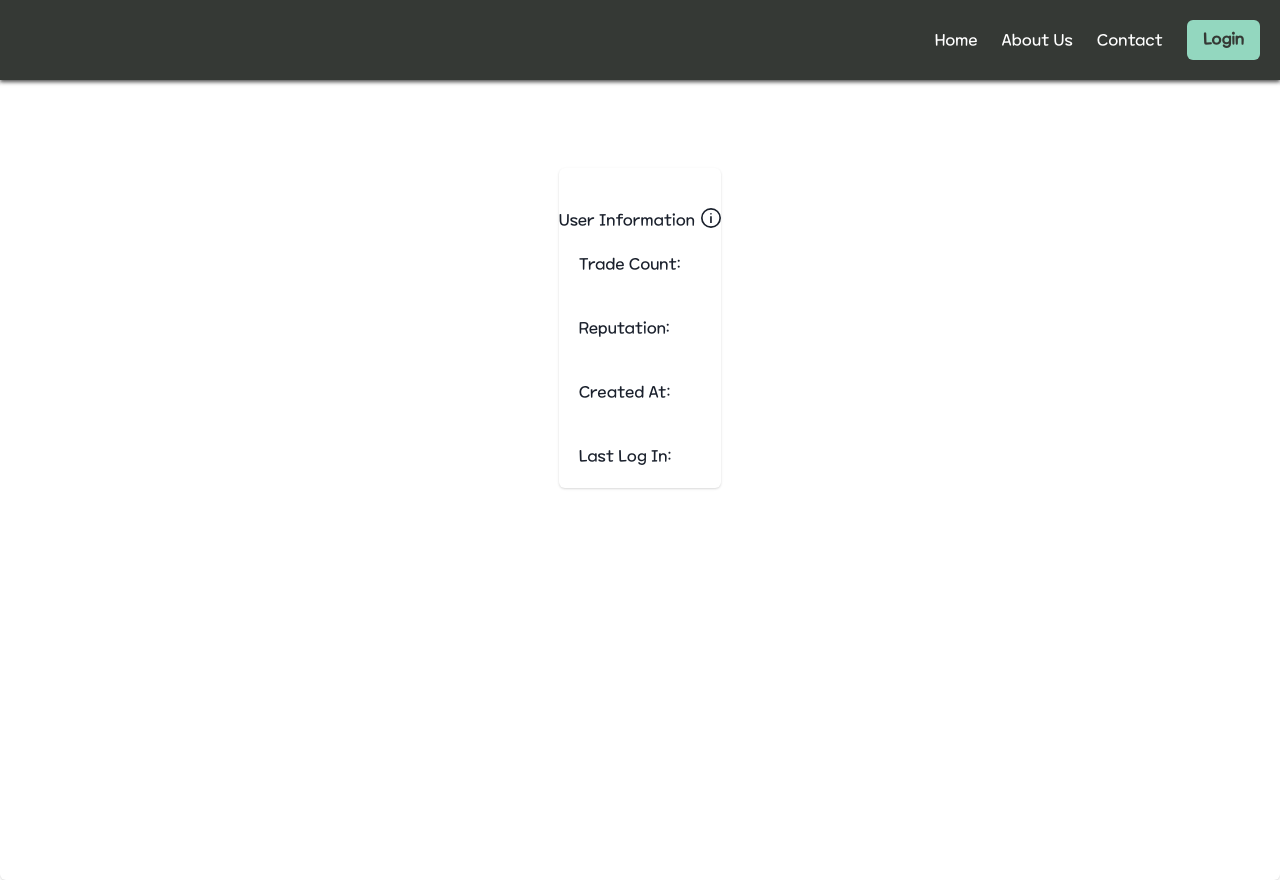
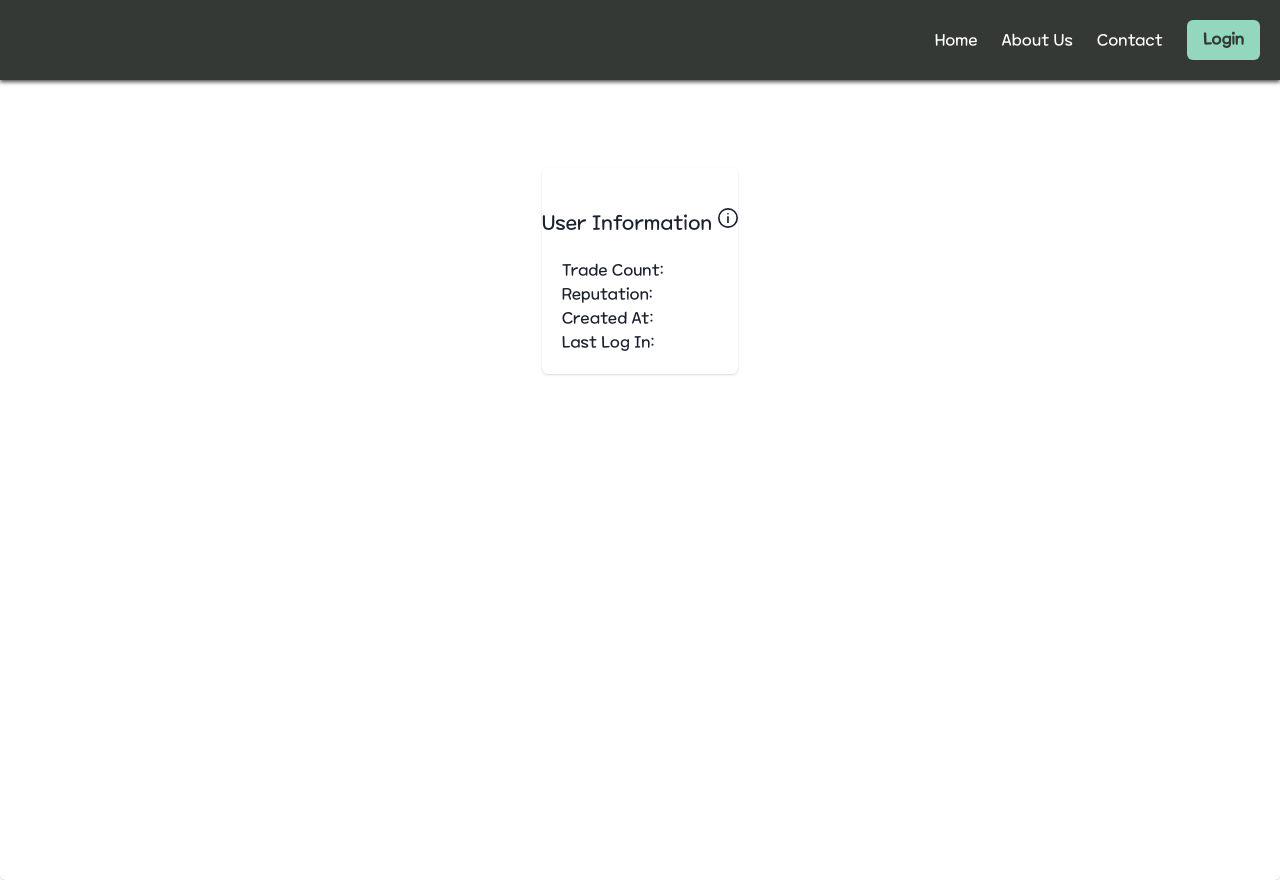
Before and after one commit to davidredziniak/maple-frenzy, a React (Create React App) app in the folder ui/: page /#/Profile in a window 1280 px wide. Built offline with nearby package versions, Linux system fonts and the light colour scheme; no server answers.

Commit message:
font change profile

```diff
--- a/ui/src/pages/Profile.js
+++ b/ui/src/pages/Profile.js
@@ -20,7 +20,7 @@ const ProfileBox = ({tc, r, ca, lli}) => {
         <Card>
         <Center>
             <Flex pt="5vh">
-              <Text>
+              <Text fontSize="20px">
                 User Information
               </Text>
               <Spacer pl=".5vw"/>
@@ -38,7 +38,7 @@ const ProfileBox = ({tc, r, ca, lli}) => {
               </Text>
             </Flex>
             <Flex>
-              <Text pt="5vh">
+              <Text>
                 Reputation:
               </Text>
               <Spacer />
@@ -47,7 +47,7 @@ const ProfileBox = ({tc, r, ca, lli}) => {
               </Text>
             </Flex>
             <Flex>
-              <Text pt="5vh">
+              <Text>
                 Created At:
               </Text>
               <Spacer />
@@ -56,7 +56,7 @@ const ProfileBox = ({tc, r, ca, lli}) => {
               </Text>
             </Flex>
             <Flex>
-            <Text pt="5vh">
+            <Text>
               Last Log In:
             </Text>
             <Spacer />
```
